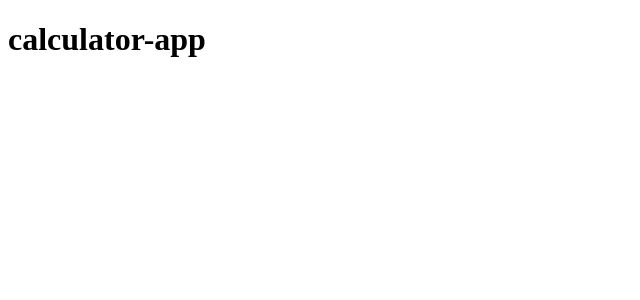
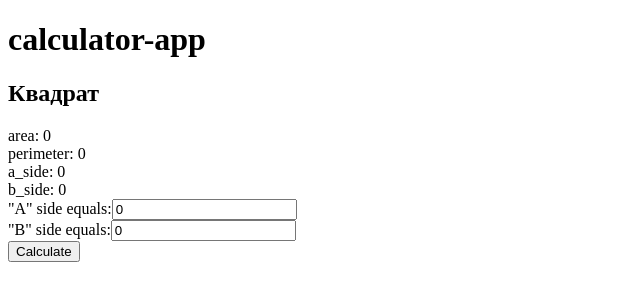
Before and after one commit to rancerenly/angular-practice, an Angular app: page / in a window 1280 px wide. Shown: the top 300 px of the page, without its empty margins (0-640 px from the left). Built offline with nearby package versions, Linux system fonts and the light colour scheme.

Commit message:
square calculator

```diff
--- a/src/app/app.component.html
+++ b/src/app/app.component.html
@@ -1 +1,2 @@
 <h1>{{title}}</h1>
+<app-math></app-math>
--- /dev/null
+++ b/src/app/figure.ts
@@ -0,0 +1,13 @@
+export interface Figure {
+  title: string;
+  area: number;
+  perimeter: number;
+}
+
+export class Square implements Figure {
+  title!: string;
+  area!: number;
+  perimeter!: number;
+  a_side!: number;
+  b_side!: number;
+}
--- /dev/null
+++ b/src/app/math/math.component.html
@@ -0,0 +1,18 @@
+
+<h2> {{ square.title }} </h2>
+<div><span>area: </span>{{square.area}}</div>
+<div><span>perimeter: </span>{{square.perimeter }}</div>
+<div><span>a_side: </span>{{square.a_side}}</div>
+<div><span>b_side: </span>{{square.b_side }}</div>
+
+<div>
+  <label for="a_side">"A" side equals:</label>
+  <input type="number" id="a_side" [(ngModel)]="square.a_side" placeholder="a_side">
+</div>
+
+<div>
+  <label  for="b_side">"B" side equals:</label>
+  <input type="number" for="b_side" [(ngModel)]="square.b_side" placeholder="b_side">
+</div>
+
+  <button type="button" class="calculate" (click)="this.getArea(); this.getPerimeter();">Calculate</button>
--- /dev/null
+++ b/src/app/math/math.component.ts
@@ -0,0 +1,31 @@
+import { Component, OnInit } from '@angular/core';
+import { Square } from '../figure';
+import { SimpleCalculatorService } from '../simple-calculator.service';
+
+@Component({
+  selector: 'app-math',
+  templateUrl: './math.component.html',
+  styleUrls: ['./math.component.scss']
+})
+export class MathComponent implements OnInit {
+
+  square: Square = {
+    title: "Квадрат",
+    area: 0,
+    perimeter: 0,
+    a_side: 0,
+    b_side: 0
+  }
+
+  constructor(public simpleCalculatorService: SimpleCalculatorService) { }
+
+  getArea() {
+    this.square.area = this.simpleCalculatorService.calculateArea(this.square);
+  }
+  getPerimeter() {
+    this.square.perimeter = this.simpleCalculatorService.calculatePerimeter(this.square);
+  }
+  ngOnInit(): void {
+  }
+
+}
--- /dev/null
+++ b/src/app/simple-calculator.service.ts
@@ -0,0 +1,17 @@
+import { Injectable } from '@angular/core';
+import { Figure, Square } from './figure';
+
+@Injectable({
+  providedIn: 'root'
+})
+export class SimpleCalculatorService {
+
+  constructor() { }
+
+  calculateArea(square: Square) {
+    return square.a_side * square.b_side;
+  }
+  calculatePerimeter(square: Square){
+    return (square.a_side + square.b_side) * 2;
+  }
+}
```
Also changed, not shown: src/app/app.module.ts (+6 -2 lines), src/app/math/math.component.scss (added), 2 other files (tests, documents, lock files or other folders).
